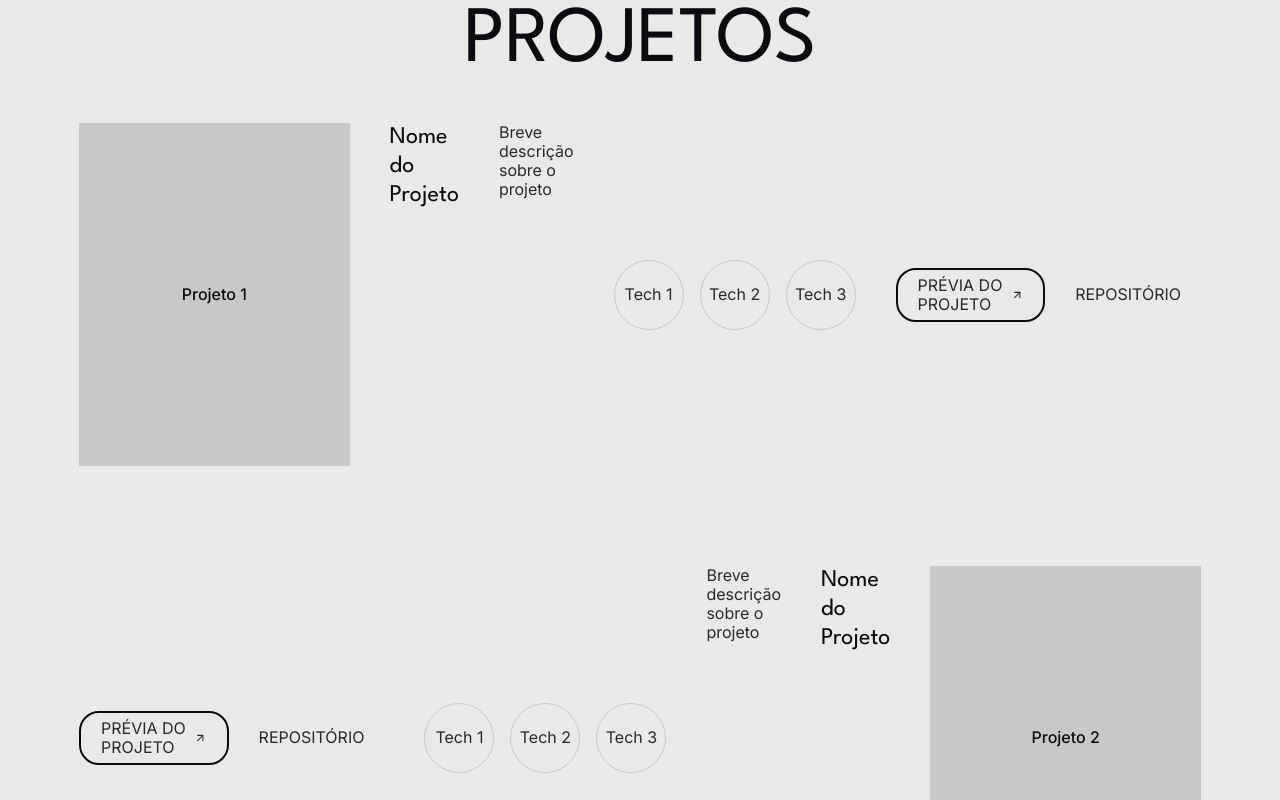
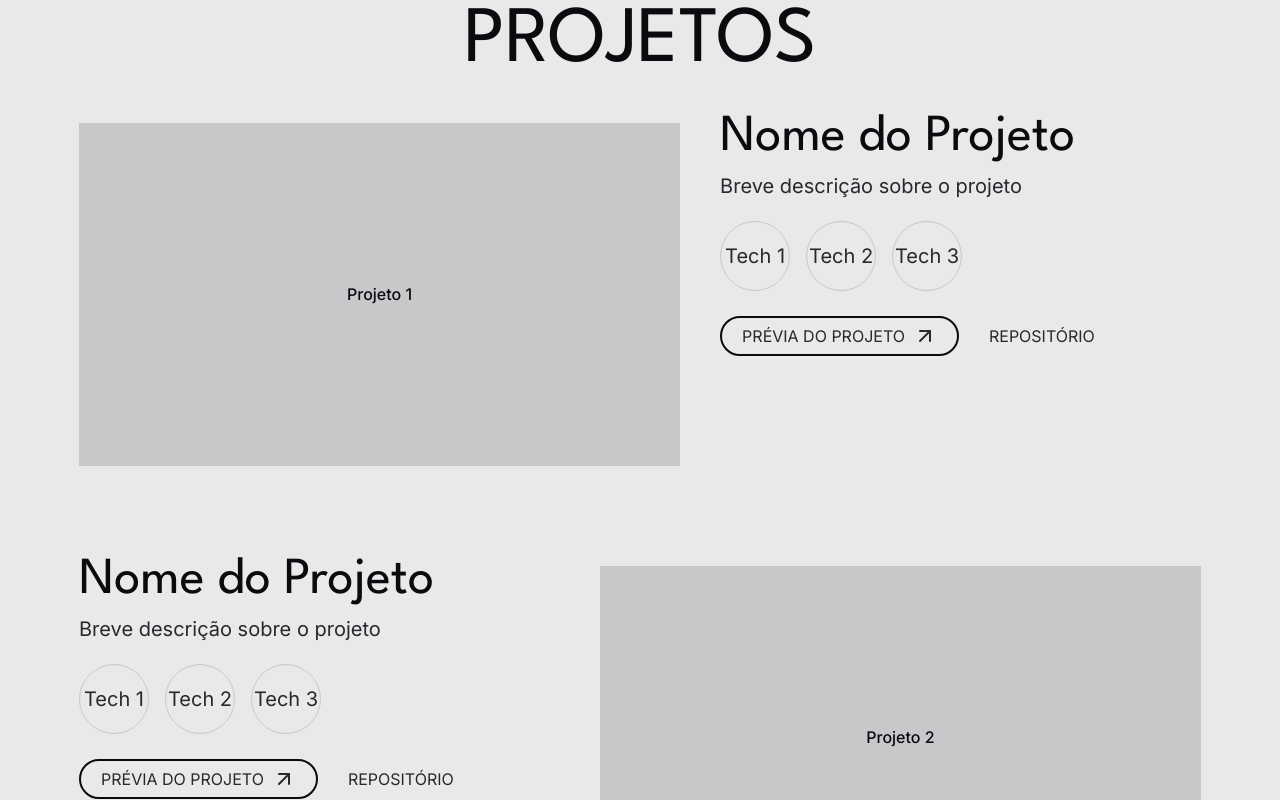
Before and after one commit to tatyanepgoncalves/portfolio, a React (Vite) app: page / in a window 1280 px wide. Shown: the part 1920-2720 px from the top of the page. Built offline with nearby package versions, Linux system fonts and the light colour scheme.

Commit message:
✨ feat: Componente Ajustes ProjetoList.jsx

```diff
--- a/src/components/Main/ProjetoList.jsx
+++ b/src/components/Main/ProjetoList.jsx
@@ -38,6 +38,7 @@ export default function ProjetoList() {
           <div className="image-box">
             <p>{projeto.image}</p>
           </div>
+          <div className="text-project">
             <h3>{projeto.title}</h3>
             <p>{projeto.description}</p>
             <ul className="techs-used">
@@ -60,6 +61,9 @@ export default function ProjetoList() {
                 </a>
               </div>
             </div>
+
+          </div>
+
         </div>
       ))}
     </article>
```
Lines whose indentation alone changed are shown as unchanged.
